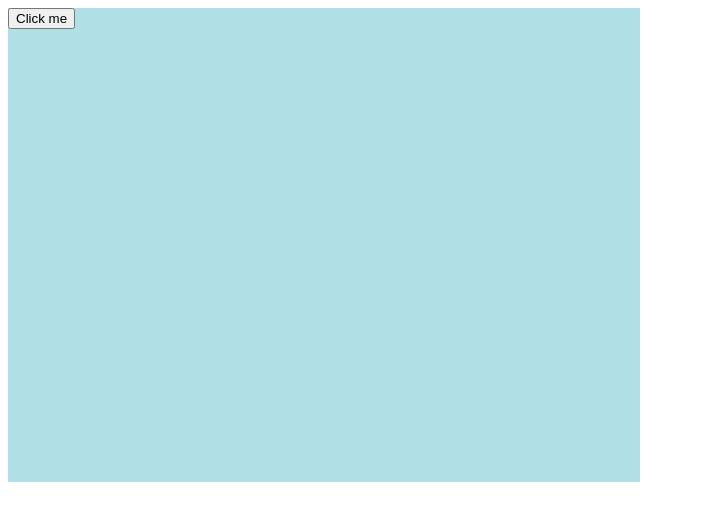
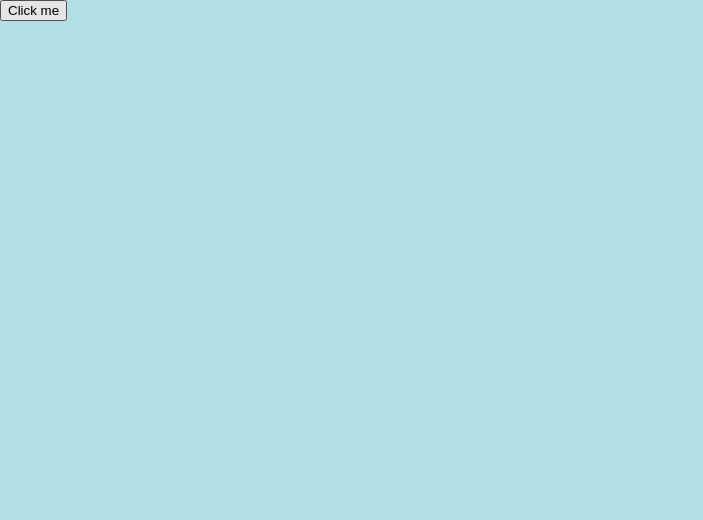
Before and after one commit to pjames27/gmtk-gamejam-2023, a plain HTML site: page index.html in a window 1280 px wide. Shown: the whole page, without its empty margins (0-703 px from the left). Drawn offline with Linux system fonts and the light colour scheme.

Commit message:
added makefile

```diff
--- a/0.html
+++ b/0.html
@@ -1,6 +1,6 @@
 
 
-    <div tabindex="0" id="main0"  style="background-color: powderblue; width:50%; aspect-ratio: 4 / 3;">
+    <div tabindex="0" id="main0"  style="background-color: powderblue; width: 100%; height: 100%;">
     <button onclick="update_level(1)">Click me</button>
  </div>
 
--- a/index.html
+++ b/index.html
@@ -8,8 +8,9 @@
 </head>
 
 
-<body>
-    <div id="m"></div>
+<body style="margin: 0px;">
+    <div id="m" style="width:100%; aspect-ratio: 4 / 3;"></div>
+
  <!--    <div tabindex="0" id="main0"  style="background-color: powderblue; width:50%; aspect-ratio: 4 / 3;">  -->
  <!--    <button onclick="update_level(1)">Click me</button> -->
  <!-- </div> -->
```
Also changed, not shown: 1.html (+1 -1 lines), 2.html (+1 -1 lines), 1 other file.
